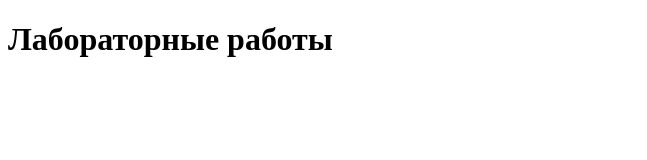
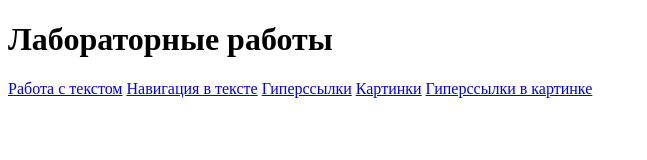
Before and after one commit to etzmm/etzmm.github.io, a plain HTML site: page index.html in a window 1280 px wide. Shown: the whole page, without its empty margins (0-647 px from the left). Drawn offline with Linux system fonts and the light colour scheme.

Commit message:
Add files via upload

```diff
--- a/index.html
+++ b/index.html
@@ -6,5 +6,11 @@
 </head>
 <body>
   <h1>Лабораторные работы</h1>
+  <a href="C:\Users\andre\Desktop\Projects\etzmm.github.io-main\lab1\lab1_1.html">Работа с текстом</a>
+  <a href="C:\Users\andre\Desktop\Projects\etzmm.github.io-main\lab1\navigation.html">Навигация в тексте</a>
+  <a href="C:\Users\andre\Desktop\Projects\etzmm.github.io-main\lab1\doc.html">Гиперссылки</a>
+  <a href="C:\Users\andre\Desktop\Projects\etzmm.github.io-main\lab1\images.html">Картинки</a>
+  <a href="C:\Users\andre\Desktop\Projects\etzmm.github.io-main\lab1\image_url.html">Гиперссылки в картинке</a>
+
 </body>
 </html>
```
